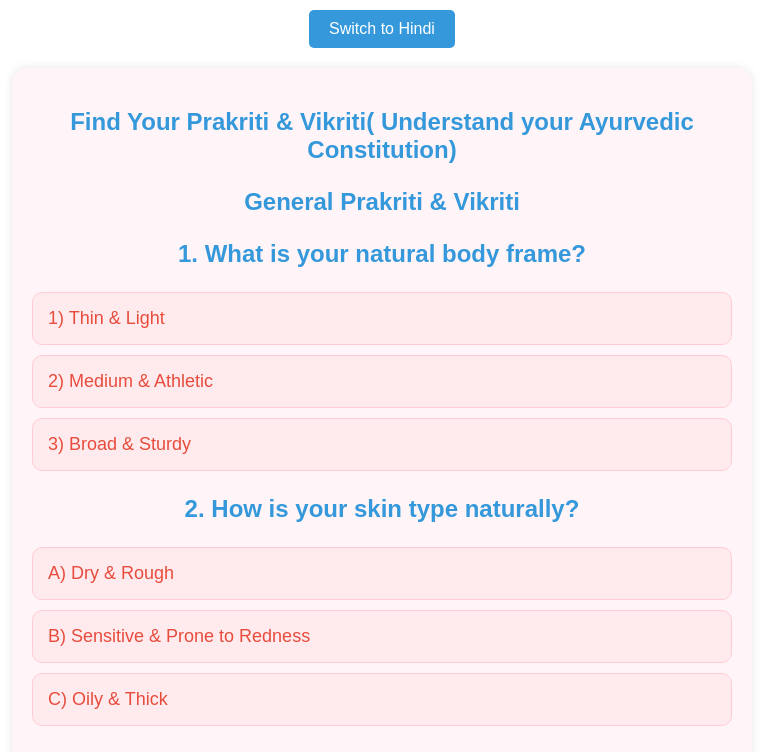
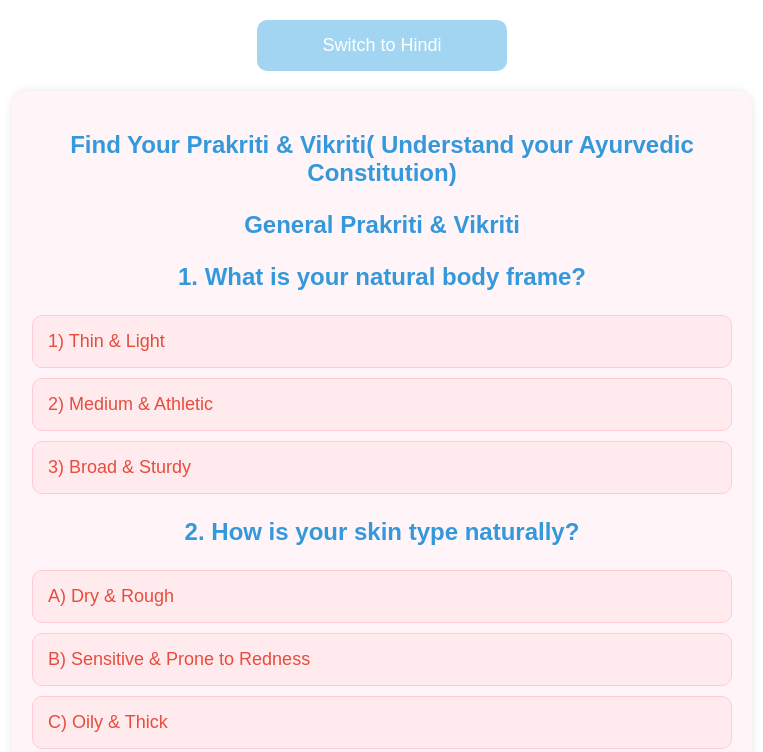
Before and after one commit to DrAkshitamittal/Dosha-Assessment-, a plain HTML site: page index.html in a window 1280 px wide. Shown: the top 752 px of the page, without its empty margins (258-1021 px from the left). Drawn offline with Linux system fonts and the light colour scheme; a web font is replaced by a local one.

Commit message:
Update style.css

```diff
--- a/style.css
+++ b/style.css
@@ -1,12 +1,13 @@
 #languageToggle {
   display: block;
-  margin: 10px auto;
-  padding: 10px 20px;
-  font-size: 16px;
+   width: 250px; /* Wider button */
+  margin: 20px auto; /* Centered */
+  padding: 15px 20px;
+  font-size: 18px; /*larger font size */
   color: white;
-  background-color: #3498db; /* Blue color */
+  background-color: #a2d5f2; /* Pastel Blue color */
   border: none;
-  border-radius: 5px;
+  border-radius: 10px;
   cursor: pointer;
   text-align: center;
   transition: background-color 0.3s ease;
```
